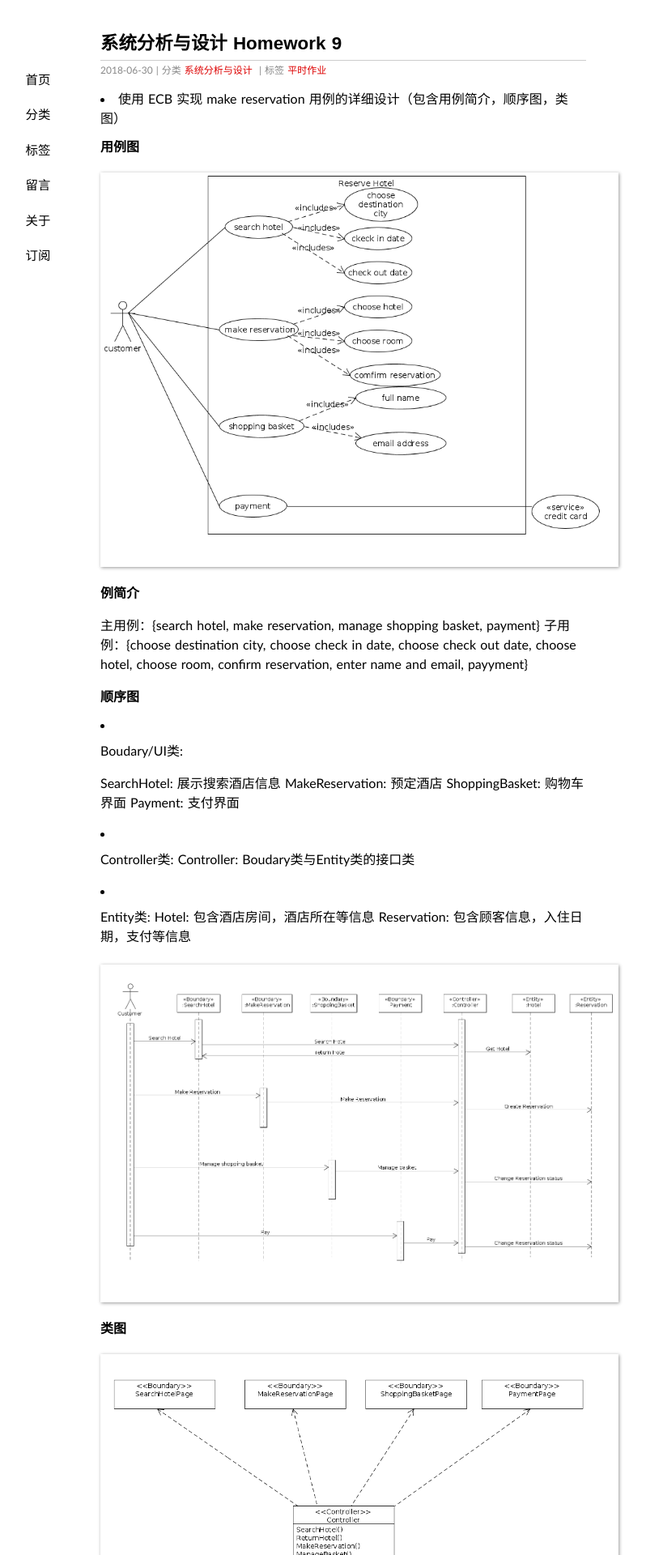
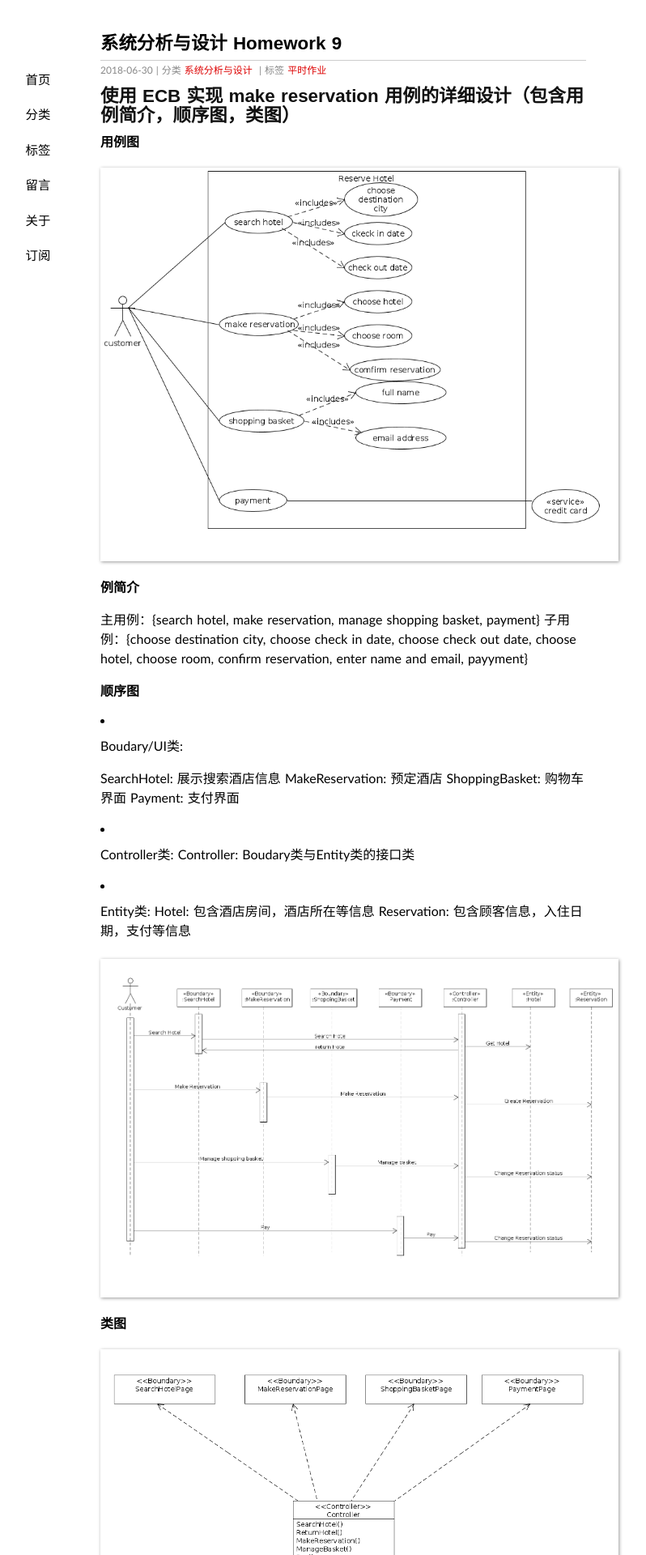
Before and after one commit to SaltyFish123/SaltyFish123.github.io, a Jekyll site: the page built from _posts/2018-6-30-15331047_homework_9.md, in a window 1280 px wide. Shown: the top 1920 px of the page at 81% size, without its empty margins (216-1014 px from the left). Built offline with Jekyll 4.4.1, drawn with Linux system fonts in a browser that asks for light colours; comment, search, counter and statistics services are not loaded.

```diff
--- a/_posts/2018-6-30-15331047_homework_9.md
+++ b/_posts/2018-6-30-15331047_homework_9.md
@@ -6,7 +6,7 @@ categories: 系统分析与设计
 tags: 平时作业
 ---
 
-* 使用 ECB 实现 make reservation 用例的详细设计（包含用例简介，顺序图，类图）
+## 使用 ECB 实现 make reservation 用例的详细设计（包含用例简介，顺序图，类图）
 
 **用例图**
 
@@ -43,6 +43,6 @@ tags: 平时作业
 ![hotel_reservation_class](https://github.com/SaltyFish123/SaltyFish123.github.io/blob/master/_posts/hotel_reservation_class.png?raw=true)
 
 
-* s将逻辑设计类图映射到实际项目框架的包图。用树形结构表述实现的包和类
+## s将逻辑设计类图映射到实际项目框架的包图。用树形结构表述实现的包和类
 
 ![hotel_reservation_package](https://github.com/SaltyFish123/SaltyFish123.github.io/blob/master/_posts/hotel_reservation_package.png?raw=true)
```
